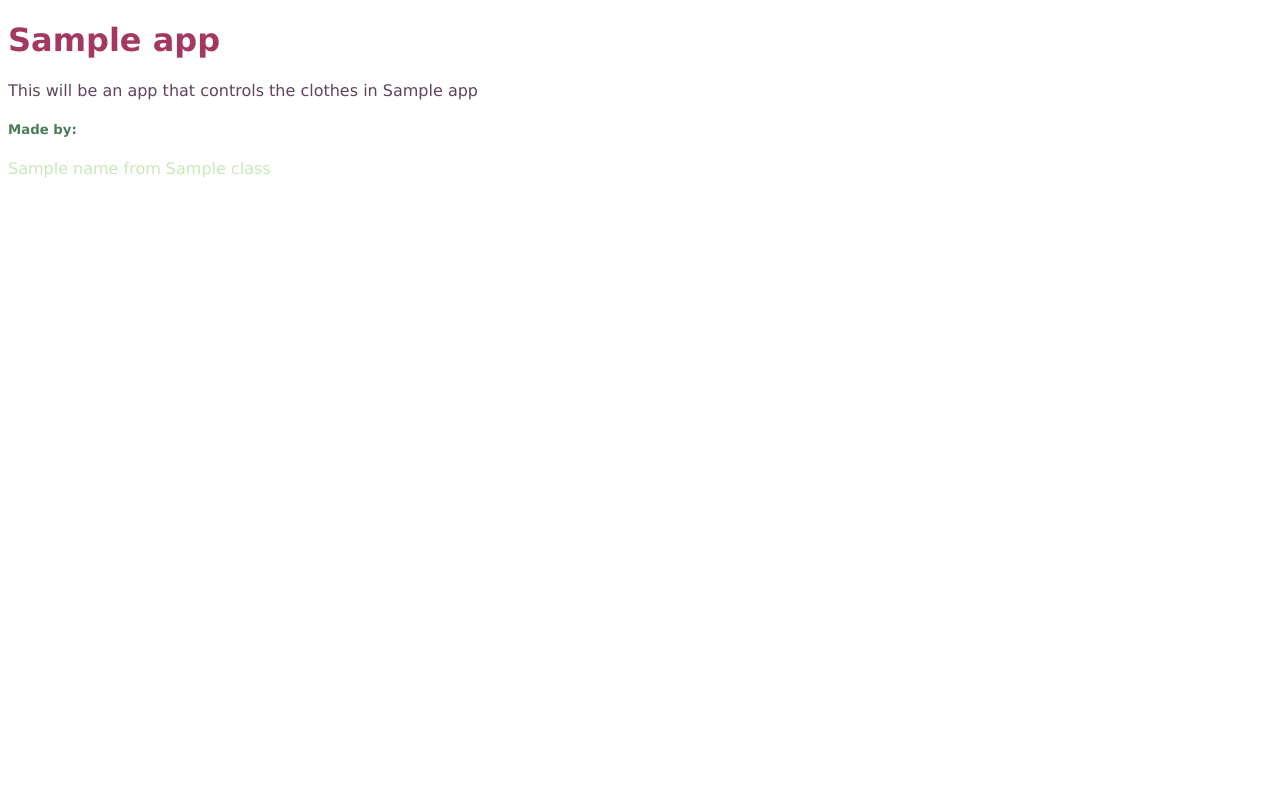
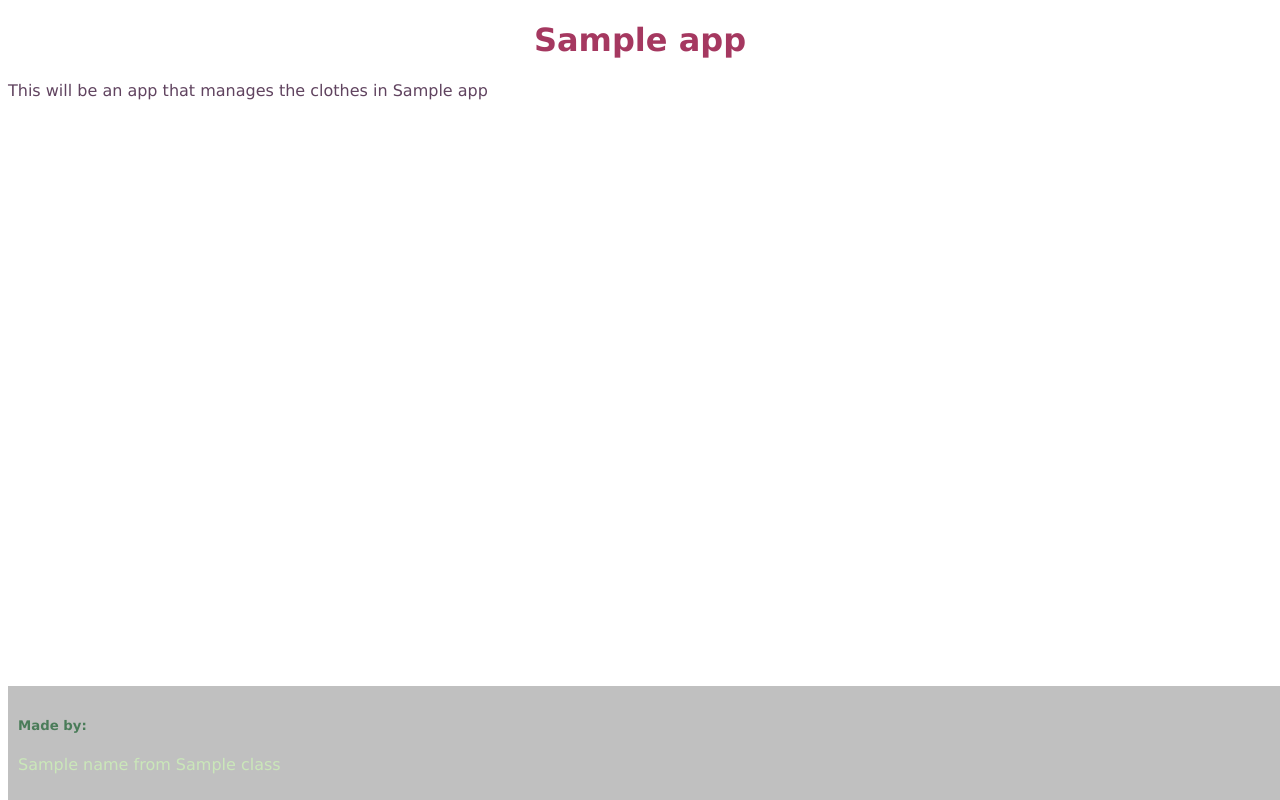
Before and after one commit to kilauakhyaari/My-Wardrobe, a Django app: template main/templates/main.html in a window 1280 px wide. Run offline with Django 4.2, Linux system fonts and the light colour scheme; the template is opened without the code that fills it: most values are stand-ins (such as "Sample title", 1, 10 or a date in 2020).

Commit message:
Modified html file

```diff
--- a/main/templates/main.html
+++ b/main/templates/main.html
@@ -1,18 +1,23 @@
 <!DOCTYPE html>
 <html>
     <head>
-        <h1 style="font-family:verdana; color:#A53860;">{{ app }}</h1>
+        <title>
+            My Wardrobe
+        </title>
+        <link rel="stylesheet" type="text/css" href="main_style.css">
+        <link rel="icon" href="main/logoMyWardrobe.png" type="image/x-icon">
     </head>
 
     <body>
-        <p style="font-family:verdana; color:#60435F;">This will be an app that controls the clothes in {{app}}</p>
+        <h1>{{ app }}</h1>
+        <p>This will be an app that manages the clothes in {{app}}</p>
     </body>
 
     <footer>
-        <h5 style="font-family:verdana; color:#4A7C59;">
+        <h5>
             Made by:
         </h5>
-        <p style="font-family:verdana; color:#CAE7B9;">
+        <p style="color:#CAE7B9;">
             {{ name }} from {{ class }}
         </p>
     </footer>
--- /dev/null
+++ b/main/templates/main_style.css
@@ -0,0 +1,24 @@
+* {
+    font-family: Verdana;
+}
+
+h1 {
+    color:#A53860;
+    text-align: center;
+}
+
+h5 {
+    color:#4A7C59;
+}
+
+p {
+    color:#60435F;
+}
+
+footer {
+    background-color: #C0C0C0;
+    position: absolute;
+    bottom: 0;
+    width: 100%;
+    padding: 10px;
+}
--- a/main/views.py
+++ b/main/views.py
@@ -3,8 +3,8 @@ from django.shortcuts import render
 def show_main(request):
     context = {
         'app': 'My Wardrobe',
-        'name': 'Pak Bepe',
-        'class': 'PBP A'
+        'name': 'Kilau Nisrina Akhyaari',
+        'class': 'PBP E'
     }
 
     return render(request, "main.html", context)
```
Also changed, not shown: main/logoMyWardrobe.png (added).
